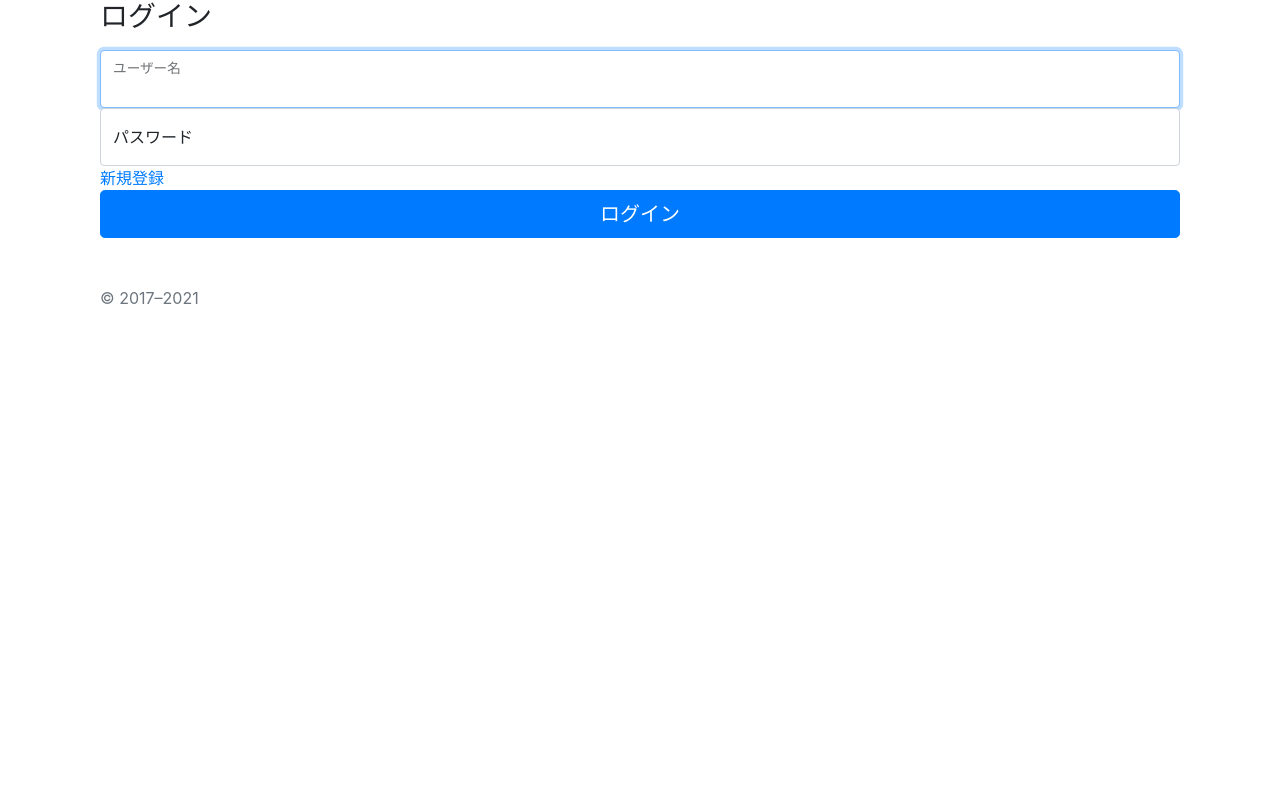
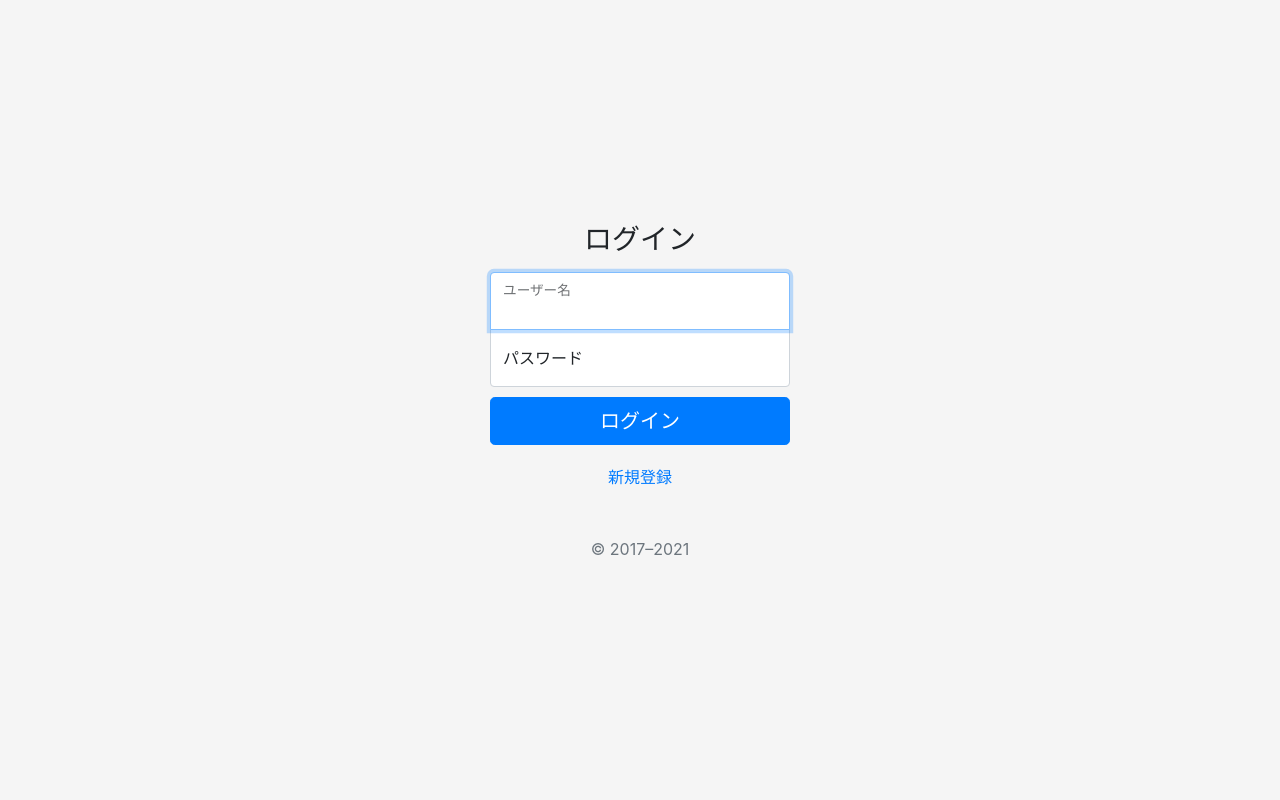
Before and after one commit to shou9/mustle_calendar, a Django app: page /login/ in a window 1280 px wide. Run offline with Django 3.2, Linux system fonts and the light colour scheme; some libraries are stand-ins or nearby versions.

Commit message:
#2 新規登録・ログイン画面実装完了

```diff
--- a/mustlecalendarproject/templates/base.html
+++ b/mustlecalendarproject/templates/base.html
@@ -13,7 +13,7 @@
   <title>筋トレカレンダー</title>
 </head>
 
-<body>
+<body class="text-center">
   {% load bootstrap4 %} {# import bootstrap4/bootstrap3 #}
   {% bootstrap_css %} {# Embed Bootstrap CSS #}
   {% bootstrap_javascript jquery='full' %} {# Embed Bootstrap JS+jQuery #}
--- a/mustlecalendarproject/templates/login.html
+++ b/mustlecalendarproject/templates/login.html
@@ -1,7 +1,44 @@
 {% extends 'base.html' %}
 {% block content %}
 
-<div class="container">
+<style>
+    html,
+    body {
+        height: 100%;
+    }
+
+    body {
+        display: flex;
+        align-items: center;
+        padding-top: 40px;
+        padding-bottom: 40px;
+        background-color: #f5f5f5;
+    }
+
+    .form-signin {
+        width: 100%;
+        max-width: 330px;
+        padding: 15px;
+        margin: auto;
+    }
+
+    .form-signin .form-floating:focus-within {
+        z-index: 2;
+    }
+
+    .form-signin input[type="text"] {
+        margin-bottom: -1px;
+        border-bottom-right-radius: 0;
+        border-bottom-left-radius: 0;
+    }
+
+    .form-signin input[type="password"] {
+        margin-bottom: 10px;
+        border-top-left-radius: 0;
+        border-top-right-radius: 0;
+    }
+</style>
+
 <form class="form-signin" method='post'>{% csrf_token %}
     <h1 class="h3 mb-3 fw-normal">ログイン</h1>
     {% if error %}
@@ -14,15 +51,14 @@
         <label for="floatingInput">ユーザー名</label>
     </div>
     <div class="form-floating">
-            <input type="password" class="form-control" id="floatingPassword" placeholder="Password"
-                name="password_data" required>
+        <input type="password" class="form-control" id="floatingPassword" placeholder="Password" name="password_data"
+            required>
         <label for="floatingPassword">パスワード</label>
     </div>
-        <a href={% url 'app:signup' %} type="submit">新規登録</a>
     <button class="w-100 btn btn-lg btn-primary" type="submit">ログイン</button>
+    <a href={% url 'app:signup' %} type="submit" style="margin-top:20px">新規登録</a>
 
     <p class="mt-5 mb-3 text-muted">&copy; 2017–2021</p>
 </form>
-</div>
 
 {% endblock %}
--- a/mustlecalendarproject/templates/month.html
+++ b/mustlecalendarproject/templates/month.html
@@ -21,7 +21,7 @@
 <a href="{% url 'app:create' %}" class="btn btn-primary">新規作成</a>
 <a href="{% url 'app:logout' %}" onclick='return confirm(" 本当にログアウトしますか?")' class="btn btn-primary">ログアウト</a>
 
-<div align="center">
+<div>
   <a href="{% url 'app:month_with_schedule' month_previous.year month_previous.month %}">
     前月
   </a>
```
Also changed, not shown: mustlecalendarproject/templates/signup.html (+42 -4 lines). Lines whose indentation alone changed are shown as unchanged.
